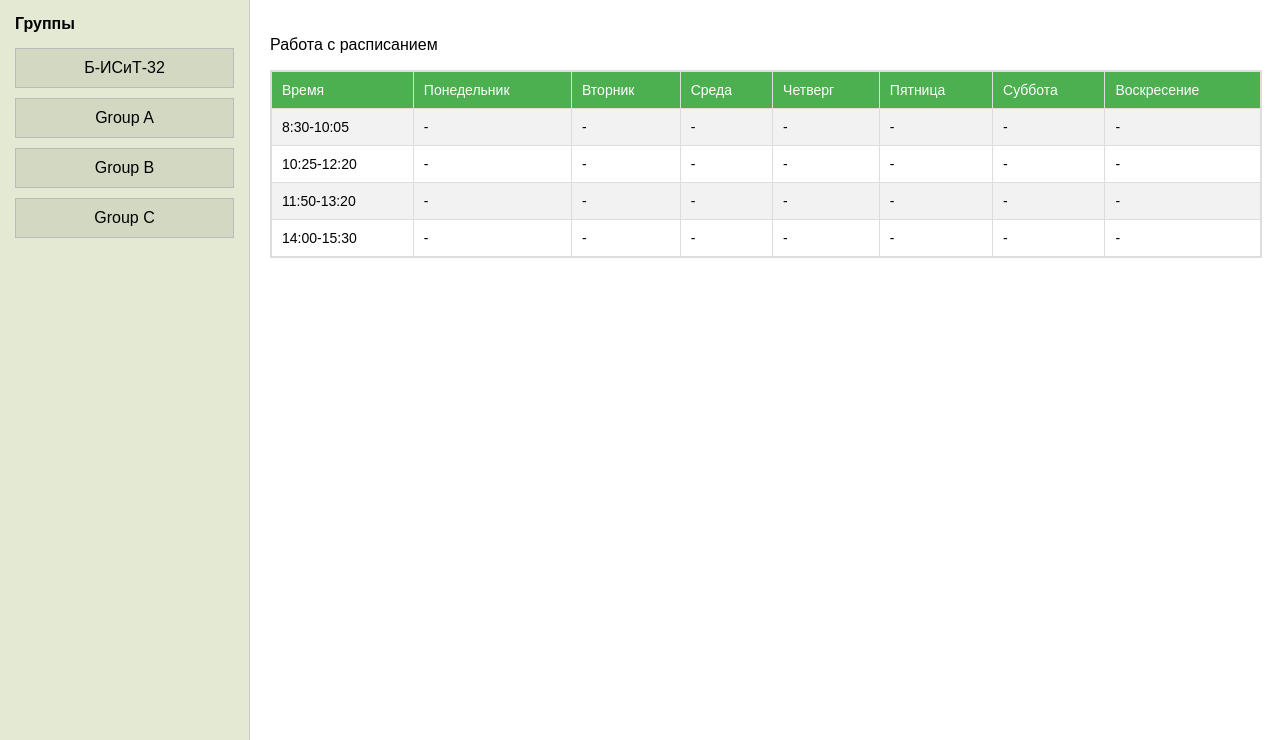
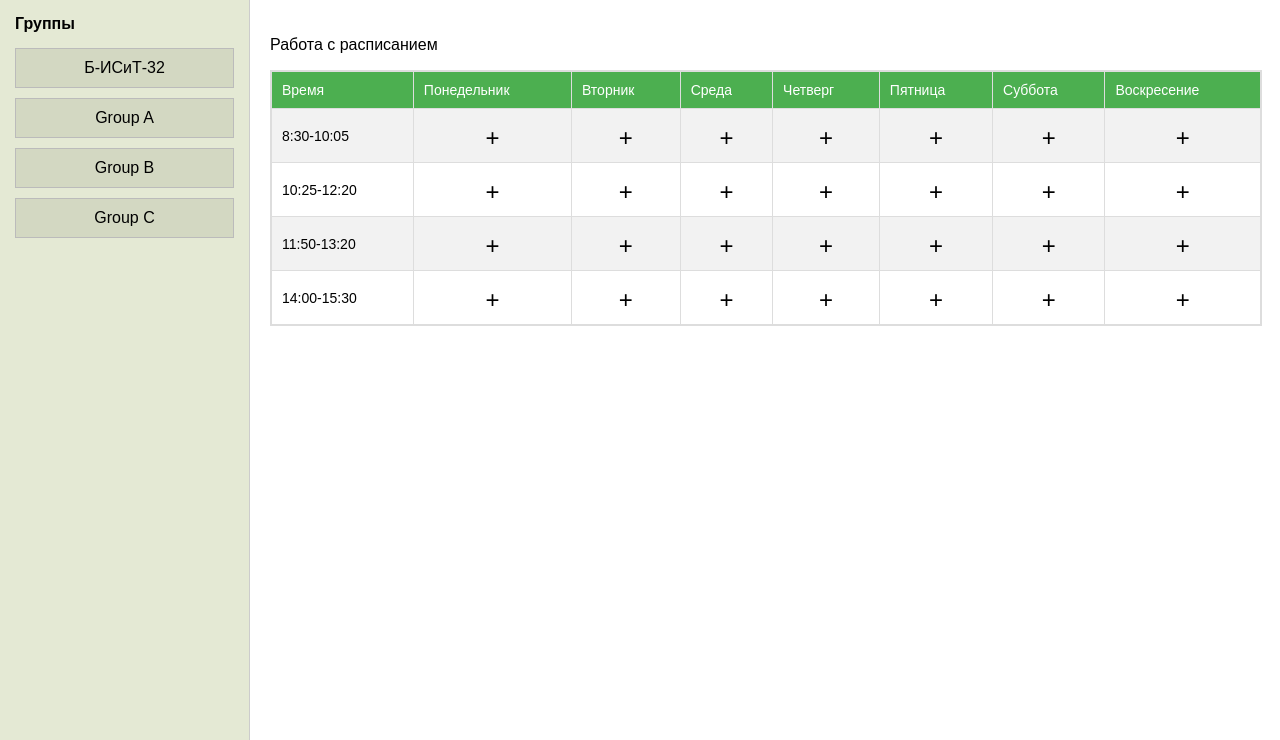
Before and after one commit to Stonkix/KSU-Assistant, a Django app: page /lessons?groupId=1 in a window 1280 px wide. Shown: the part 60-800 px from the top of the page. Run offline with Django 5.2, Linux system fonts and the light colour scheme; data comes from the database, SQL or seed files in the repository.

Commit message:
bad hover effects. Fix it later

```diff
--- a/Web/web/main/lessons.py
+++ b/Web/web/main/lessons.py
@@ -99,29 +99,32 @@ def generateHTMLTimeTable(group):
 
     table = ''
 
-    table += '<tr>'
+    table += '<tr class="noHover">'
     table += '<td>Время</td>'
     for weekDay in dictWeekDays:
         table += f'<td>{dictWeekDays[weekDay]}</td>'
     table += '</tr>'
 
     for pair_number, start_time, end_time in pairTimes:
-        table += '<tr>'
+        table += '<tr class="noHover">'
         table += f'<td>{start_time}-{end_time}</td>'
         for weekDay in dictWeekDays:
             if (weekDay, pair_number) in dictLessons:
                 table += '<td>'
                 for lesson in dictLessons.get((weekDay, pair_number), []):
 
-                    table += f"""<div>
+                    table += f"""<div class="filled-cell">
                                     {dictSubjects[lesson[1]]}<br>
                                     {dictTeachers[lesson[2]]}<br>
                                     {dictRooms[lesson[4]][0]} к.{dictRooms[lesson[4]][1]}<br>
                                     {dictWeekParity[lesson[-1]]}<br>
                                 </div>"""
+                    table += '<div class="empty-cell">+</div>'
                 table += '</td>'
             else:
-                table += f'<td>-</td>'
+                table += '<td>'
+                table += '<div class="empty-cell">+</div>'
+                table += '</td>'
         table += '</tr>'
 
 
--- a/Web/web/main/static/main/css/style.css
+++ b/Web/web/main/static/main/css/style.css
@@ -202,3 +202,31 @@ table tr:nth-child(even) {
 table tr:hover {
     background-color: #ddd; /* Серый фон при наведении мыши на строку */
 }
+
+.noHover{
+    pointer-events: none;
+}
+
+/*table tr.noHover:hover {*/
+/*    background: original-background;*/
+/*}*/
+
+.noHover td > div {
+    pointer-events: auto;
+}
+
+table .filled-cell {
+    border-bottom: 1px dashed black;
+}
+
+table .empty-cell {
+    font-size: 24px;
+    text-align: center;
+    margin-top: 5px;
+}
+
+.filled-cell:hover,
+.empty-cell:hover {
+    background-color: #cceeff;
+    cursor: pointer;
+}
```
